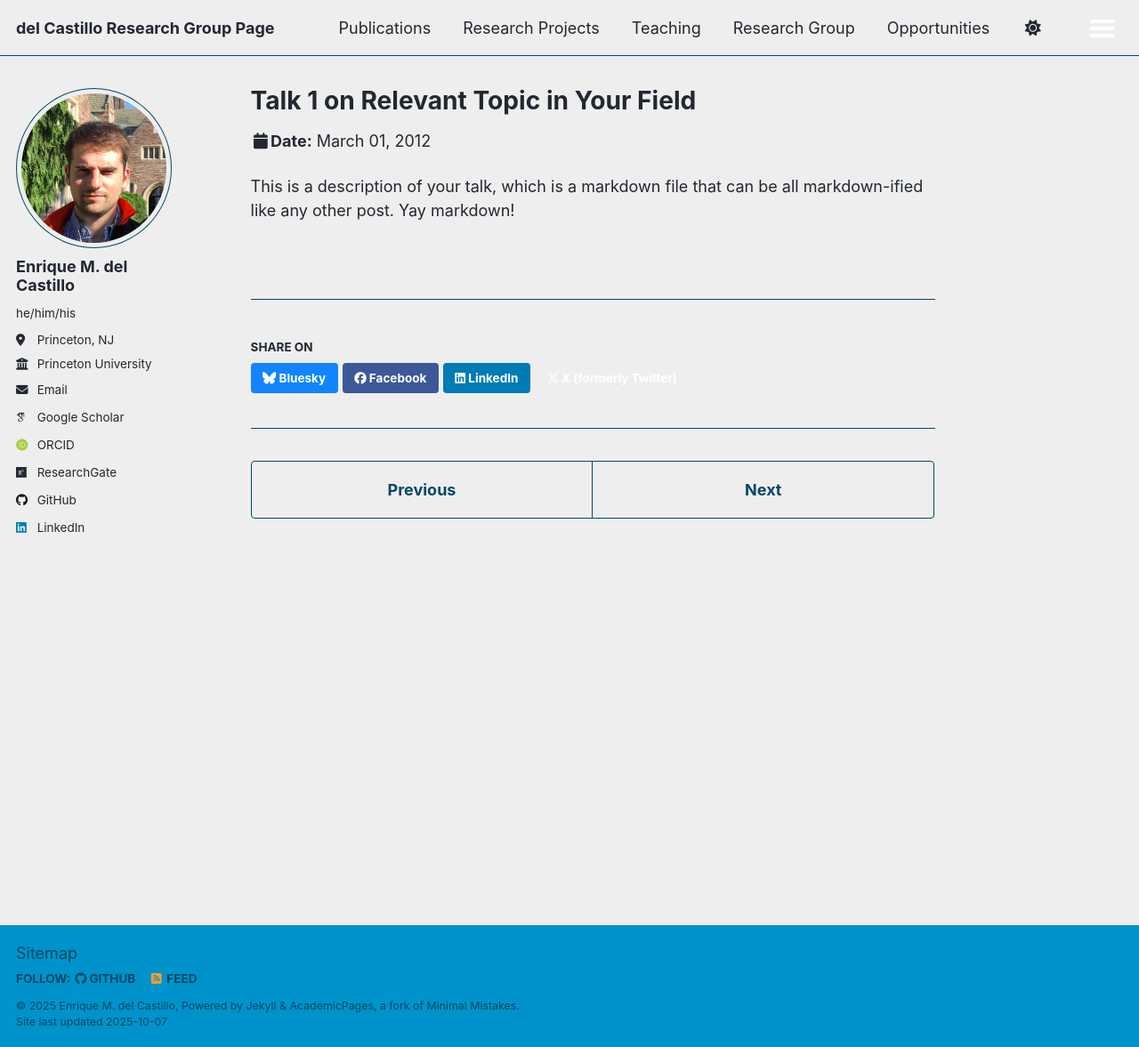
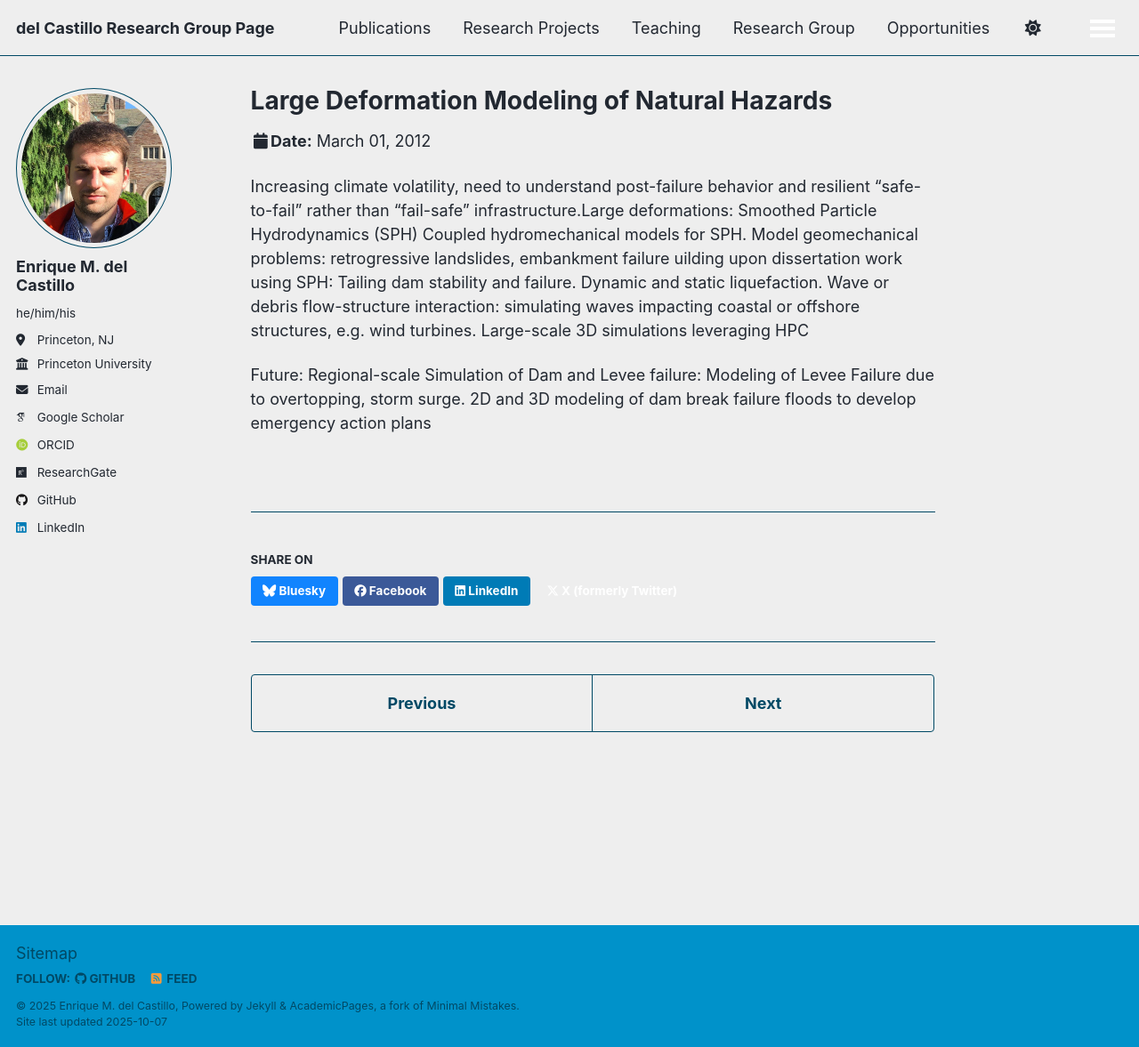
Before and after one commit to emdc19/emdcwebsite, a Jekyll site: the page built from _talks/2012-03-01-talk-1.md, in a window 1280 px wide and 1177 px high. Shown: the whole window at 89% size. Built offline with Jekyll 4.4.1, drawn with Linux system fonts in a browser that asks for light colours; some web fonts are replaced; a script that is not in the unit is left out.

Commit message:
Update 2012-03-01-talk-1.md

```diff
--- a/_talks/2012-03-01-talk-1.md
+++ b/_talks/2012-03-01-talk-1.md
@@ -1,11 +1,19 @@
 ---
-title: "Talk 1 on Relevant Topic in Your Field"
+title: "Large Deformation Modeling of Natural Hazards"
 collection: talks
 type: "Talk"
 permalink: /talks/2012-03-01-talk-1
-venue: "UC San Francisco, Department of Testing"
-date: 2012-03-01
-location: "San Francisco, CA, USA"
+
 ---
 
-This is a description of your talk, which is a markdown file that can be all markdown-ified like any other post. Yay markdown!
+Increasing climate volatility, need to understand post-failure behavior and resilient “safe-to-fail”
+rather than “fail-safe” infrastructure.Large deformations: Smoothed Particle Hydrodynamics (SPH) Coupled hydromechanical models for SPH. Model geomechanical problems:
+retrogressive landslides, embankment failure
+uilding upon dissertation work using SPH: Tailing dam stability and
+failure. Dynamic and static liquefaction. Wave or debris flow-structure
+interaction: simulating waves impacting coastal or offshore structures, e.g.
+wind turbines. Large-scale 3D simulations leveraging HPC
+
+Future: Regional-scale Simulation of Dam and Levee failure:
+Modeling of Levee Failure due to overtopping, storm surge. 2D and 3D
+modeling of dam break failure floods to develop emergency action plans
```
